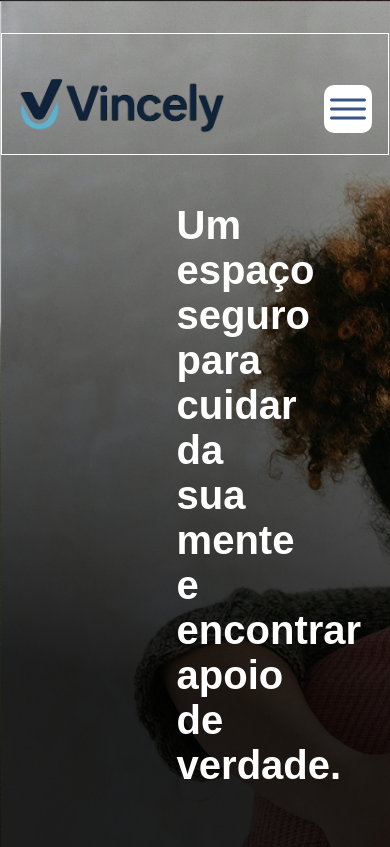
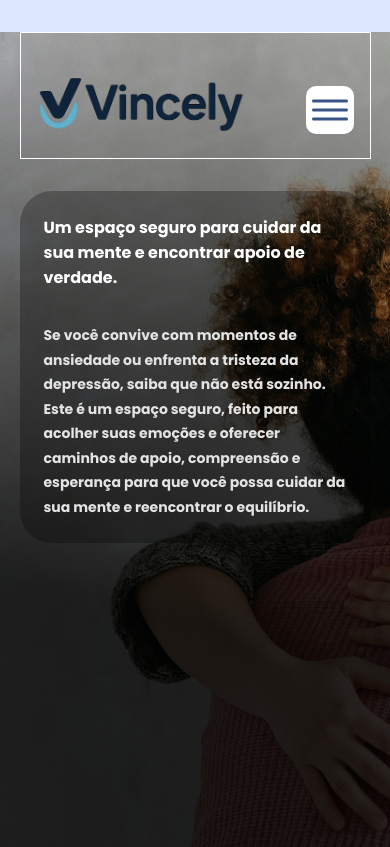
Before and after one commit to Projeto-Vincely-Proa/vincely_web, a React (Create React App) app: page / in a window 390 px wide. Shown: the top 847 px of the page. Built offline with nearby package versions, Linux system fonts and the light colour scheme.

Commit message:
Deixando a home responsiva e adicionando nova cor no global.css

```diff
--- a/src/components/begin/home/Home.jsx
+++ b/src/components/begin/home/Home.jsx
@@ -1,11 +1,19 @@
 
 import './home.css';
+
+import Navbar from "../navbar/Navbar";
+
 
 const Home = () => {
 
        return (
-              <>
-                     <section className="home-text-section" id='home'>
+              <div className='home-background'>
+                     <header>
+                            <Navbar />
+                     </header>
+
+                     <section className="home" id='home'>
+                            <div className="text-section">
                                    <h2 className="primary-heading">Um espaço seguro para cuidar da sua mente e encontrar apoio de verdade.</h2>
                                    <p className="primary-text">
                                           Se você convive com momentos de ansiedade ou enfrenta
@@ -15,9 +23,9 @@ const Home = () => {
                                           para que você possa cuidar da sua mente e reencontrar
                                           o equilíbrio.
                                    </p>
+                            </div>
                      </section>
-
-              </>
+              </div>
 
 
        );
--- a/src/components/begin/home/home.css
+++ b/src/components/begin/home/home.css
@@ -1,22 +1,46 @@
-.home-text-section {
+.home-background {
+    height: 100vh;
+    padding: 0 5%;
+    background-size: cover;
+    background-image: url("../../../assets/img3.png");
+    background-color: var(--color-secondary);
+}
+
+.home {
     display: flex;
     flex-direction: column;
-    align-items: end;
+    align-items: center;
     margin-bottom: 8rem;
 }
 
-.primary-heading {
-    font-size: 2.5rem;
-    color: #FFFFFF;
-    max-width: 30%;
-    margin: 3rem 6rem;
+.home .text-section {
+    background-color: var(--color-background-dark);
+    border-radius: 2rem;
+    margin-top: 2rem;
+    padding: 1.5rem;
+
+    height: 22rem;
+    max-width: 40rem;
+
+    display: flex;
+    flex-direction: column;
+    justify-content: space-between;
 }
 
-.primary-text {
-    font-weight: 800;
-    font-size: 1.375rem;
-    line-height: 1.75rem;
-    margin: 3rem 6rem;
-    color: #9b9b9b;
-    max-width: 30%;
+.text-section .primary-heading {
+    font-size: clamp(1rem, 3.5vw, 1.875rem);
+    color: var(--color-surface);
 }
+
+.text-section .primary-text {
+    color: var(--color-text-light);
+    font-size: clamp(.875rem, 2vw, 1.125rem);
+    line-height: 1.75;
+    font-weight: 700;
+}
+
+@media (min-width: 750px) {
+    .home {
+        align-items: end;
+    }
+}
--- a/src/global.css
+++ b/src/global.css
@@ -3,6 +3,7 @@
     --color-secondary: #6B7A99;
 
     --color-background: #DDE8FF;
+    --color-background-dark: rgba(0, 0, 0, 0.281);
     --color-surface: #FFFFFF;
     --color-surface-variant: #F1F1F1;
 
@@ -20,11 +21,10 @@
     margin: 0;
     box-sizing: border-box;
     transition: all 300ms ease-in;
-    font-family: 'Lexend', sans-serif;
 }
 
 body {
-    font-family: 'Lexend', sans-serif;
+    font-family: 'Poppins', sans-serif;
     background-color: var(--color-background);
 
 }
--- a/src/pages/begin/Begin.jsx
+++ b/src/pages/begin/Begin.jsx
@@ -1,7 +1,6 @@
 import "./begin.css";
 import About from "../../components/begin/about/About";
 import Home from "../../components/begin/home/Home";
-import Navbar from "../../components/begin/navbar/Navbar";
 import Landing from "../../components/begin/landing/Landing";
 import Testemonial from "../../components/begin/testemonial/Testemonial";
 import Footer from "../../components/begin/footer/Footer";
@@ -12,11 +11,6 @@ function Begin() {
         <>
             <title>Tela de Apresentação | Vincely</title>
 
-            <div className="Begin">
-                <header>
-                    <Navbar />
-                </header>
-
                 <main>
                     <Home />
                     <About />
@@ -24,8 +18,6 @@ function Begin() {
                     <Testemonial />
                     <Footer />
                 </main>
-
-            </div>
         </>
     );
 };
--- a/src/pages/begin/begin.css
+++ b/src/pages/begin/begin.css
@@ -1,27 +1,3 @@
-
-
-
-body {
-    margin: 0;
-    padding: 0;
-    width: 100%;
-    overflow-x: hidden;
-    background-color: white;
-}
-
-
-
-.Begin {
-    border: 1px solid transparent;
-    height: 120vh;
-    max-width: 1700px;
-    background-size: cover;
-    background-image: url("../../assets/img3.png");
-}
-
-
-
-
 .reverse {
     flex-direction: row-reverse;
 }
```
Lines whose indentation alone changed are shown as unchanged.
